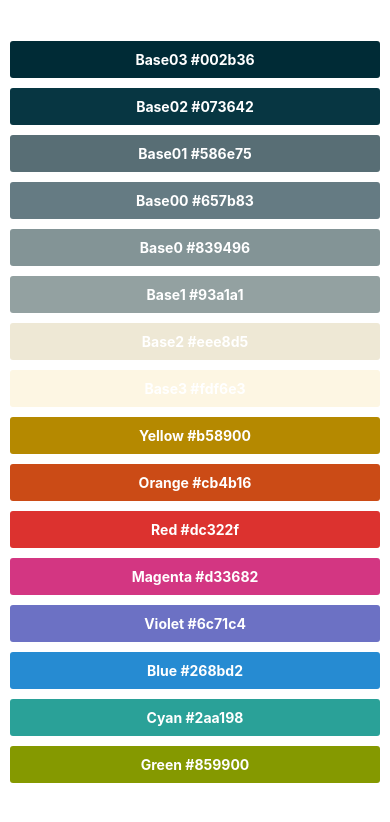
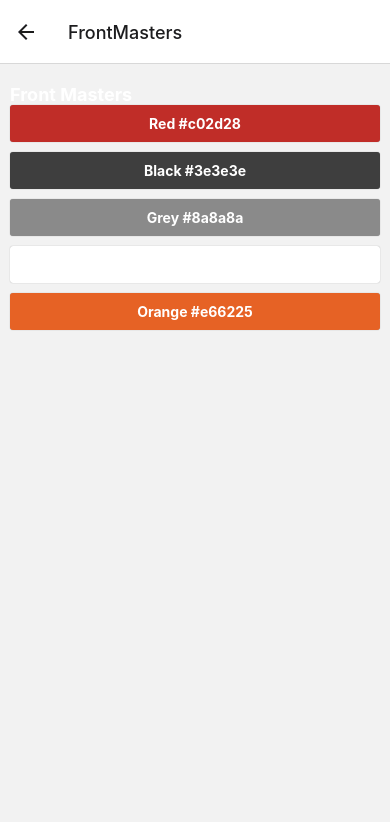
Before and after one commit to mayura-andrew/intro-to-reactnative, a React Native app: screen /FrontMasters in a window 390 px wide. Shown: the top 822 px of the page. Built offline with nearby package versions, Linux system fonts and the light colour scheme.

Commit message:
navigation solution

```diff
--- a/App.js
+++ b/App.js
@@ -1,72 +1,29 @@
-import { StatusBar } from 'expo-status-bar';
-import { StyleSheet,Text, View, SafeAreaView, FlatList } from 'react-native';
-import ColorBox from './components/ColorBox';
+import Home from './screens/Home';
+import ColorPalette from './screens/ColorPalette';
+import { createStackNavigator } from '@react-navigation/stack';
+import { NavigationContainer } from '@react-navigation/native';
+import 'react-native-gesture-handler';
+import React from 'react';
+import Rainbow from './screens/Rainbow';
+import FrontMasters from './screens/FrontMasters';
 
-
-const Color = props =>{
-  return (
-    <View style = {styles.color}>
-      <Text style = {styles.text}>{props.name}</Text>
-    </View>
-  );
-}
-
-const COLORS = [
-  { colorName: 'Base03', hexCode: '#002b36' },
-  { colorName: 'Base02', hexCode: '#073642' },
-  { colorName: 'Base01', hexCode: '#586e75' },
-  { colorName: 'Base00', hexCode: '#657b83' },
-  { colorName: 'Base0', hexCode: '#839496' },
-  { colorName: 'Base1', hexCode: '#93a1a1' },
-  { colorName: 'Base2', hexCode: '#eee8d5' },
-  { colorName: 'Base3', hexCode: '#fdf6e3' },
-  { colorName: 'Yellow', hexCode: '#b58900' },
-  { colorName: 'Orange', hexCode: '#cb4b16' },
-  { colorName: 'Red', hexCode: '#dc322f' },
-  { colorName: 'Magenta', hexCode: '#d33682' },
-  { colorName: 'Violet', hexCode: '#6c71c4' },
-  { colorName: 'Blue', hexCode: '#268bd2' },
-  { colorName: 'Cyan', hexCode: '#2aa198' },
-  { colorName: 'Green', hexCode: '#859900' },
-];
+const Stack = createStackNavigator();
 
 
 const App = () => {
   return (
-    <SafeAreaView style={styles.container}>
-    <FlatList style = {styles.container}
-    data={COLORS}
-    keyExtractor={item => item.hexCode}
-    renderItem={({ item }) => ( <ColorBox hexCode={item.hexCode} colorName={item.colorName} />
-    )}
-    ListHeaderComponent={<Text style={styles.heading}>Solarized</Text>} />
-    </SafeAreaView>
+
+    <NavigationContainer>
+      <Stack.Navigator>
+        <Stack.Screen name="Home" component={Home} />
+        <Stack.Screen name="ColorPalette" component={ColorPalette} />
+        <Stack.Screen name="Rainbow" component={Rainbow} />
+        <Stack.Screen name="FrontMasters" component={FrontMasters} />
+      </Stack.Navigator>
+    </NavigationContainer>
+
   );
 
 }
 
-const styles = StyleSheet.create({
-  container: {
-    paddingHorizontal: 10,
-    paddingTop: 40,
-    paddingTop: 10
-  },
-  text:{
-    color: "white",
-    fontWeight: 'bold',
-  },
-  color:{
-    padding: 10,
-    marginBottom: 10,
-    backgroundColor: "teal",
-    alignItems: 'center',
-  },
-  heading:{
-    fontSize: 18,
-    fontWeight: 'bold',
-    color: 'white',
-  }
-}
-);
-
 export default App;
--- a/components/ColorBox.js
+++ b/components/ColorBox.js
@@ -24,6 +24,11 @@ const styles = StyleSheet.create({
         justifyContent: 'center',
         alignItems: 'center',
         marginBottom: 10,
+        shadowColor: '#000',
+        shadowOffset: { width: 0, height: 0},
+        shadowOpacity: 0.4,
+        shadowRadius: 1,
+        elevation: 5,
     },
     text: {
         color: 'white',
--- /dev/null
+++ b/screens/ColorPalette.js
@@ -0,0 +1,87 @@
+import 'react-native-gesture-handler';
+import {  NavigationContainer } from '@react-navigation/native';
+import { StatusBar } from 'expo-status-bar';
+import { StyleSheet,Text, View, SafeAreaView, FlatList } from 'react-native';
+import ColorBox from '../components/ColorBox';
+
+
+const Color = props =>{
+  return (
+    <NavigationContainer>
+    <View style = {styles.color}>
+      <Text style = {styles.text}>{props.name}</Text>
+    </View>
+    </NavigationContainer>
+  );
+}
+
+const COLORS = [
+  { colorName: 'Base03', hexCode: '#002b36' },
+  { colorName: 'Base02', hexCode: '#073642' },
+  { colorName: 'Base01', hexCode: '#586e75' },
+  { colorName: 'Base00', hexCode: '#657b83' },
+  { colorName: 'Base0', hexCode: '#839496' },
+  { colorName: 'Base1', hexCode: '#93a1a1' },
+  { colorName: 'Base2', hexCode: '#eee8d5' },
+  { colorName: 'Base3', hexCode: '#fdf6e3' },
+  { colorName: 'Yellow', hexCode: '#b58900' },
+  { colorName: 'Orange', hexCode: '#cb4b16' },
+  { colorName: 'Red', hexCode: '#dc322f' },
+  { colorName: 'Magenta', hexCode: '#d33682' },
+  { colorName: 'Violet', hexCode: '#6c71c4' },
+  { colorName: 'Blue', hexCode: '#268bd2' },
+  { colorName: 'Cyan', hexCode: '#2aa198' },
+  { colorName: 'Green', hexCode: '#859900' },
+];
+
+
+const FRONTEND_MASTERS = [
+    { colorName: 'Red', hexCode: '#c02d28' },
+    { colorName: 'Black', hexCode: '#3e3e3e' },
+    { colorName: 'Grey', hexCode: '#8a8a8a' },
+    { colorName: 'White', hexCode: '#ffffff' },
+    { colorName: 'Orange', hexCode: '#e66225' },
+];
+
+const ColorPalette = () => {
+  return (
+    <SafeAreaView style={styles.container}>
+    <FlatList style = {styles.container}
+    data={COLORS}
+    keyExtractor={item => item.hexCode}
+    renderItem={({ item }) => ( <ColorBox hexCode={item.hexCode} colorName={item.colorName} />
+    )}
+    ListHeaderComponent={<Text style={styles.heading}>Solarized</Text>} />
+    </SafeAreaView>
+  );
+
+}
+
+
+
+
+const styles = StyleSheet.create({
+  container: {
+    paddingHorizontal: 10,
+    paddingTop: 40,
+    paddingTop: 10
+  },
+  text:{
+    color: "white",
+    fontWeight: 'bold',
+  },
+  color:{
+    padding: 10,
+    marginBottom: 10,
+    backgroundColor: "teal",
+    alignItems: 'center',
+  },
+  heading:{
+    fontSize: 18,
+    fontWeight: 'bold',
+    color: 'white',
+  }
+}
+);
+
+export default ColorPalette;
--- /dev/null
+++ b/screens/FrontMasters.js
@@ -0,0 +1,68 @@
+import 'react-native-gesture-handler';
+import {  NavigationContainer } from '@react-navigation/native';
+import { StatusBar } from 'expo-status-bar';
+import { StyleSheet,Text, View, SafeAreaView, FlatList } from 'react-native';
+import ColorBox from '../components/ColorBox';
+
+
+const Color = props =>{
+  return (
+    <NavigationContainer>
+    <View style = {styles.color}>
+      <Text style = {styles.text}>{props.name}</Text>
+    </View>
+    </NavigationContainer>
+  );
+}
+
+
+const FRONTEND_MASTERS = [
+    { colorName: 'Red', hexCode: '#c02d28' },
+    { colorName: 'Black', hexCode: '#3e3e3e' },
+    { colorName: 'Grey', hexCode: '#8a8a8a' },
+    { colorName: 'White', hexCode: '#ffffff' },
+    { colorName: 'Orange', hexCode: '#e66225' },
+];
+
+const FrontMasters = () => {
+  return (
+    <SafeAreaView style={styles.container}>
+    <FlatList style = {styles.container}
+    data={FRONTEND_MASTERS}
+    keyExtractor={item => item.hexCode}
+    renderItem={({ item }) => ( <ColorBox hexCode={item.hexCode} colorName={item.colorName} />
+    )}
+    ListHeaderComponent={<Text style={styles.heading}>Front Masters</Text>} />
+    </SafeAreaView>
+  );
+
+}
+
+
+
+
+const styles = StyleSheet.create({
+  container: {
+    paddingHorizontal: 10,
+    paddingTop: 40,
+    paddingTop: 10
+  },
+  text:{
+    color: "white",
+    fontWeight: 'bold',
+  },
+  color:{
+    padding: 10,
+    marginBottom: 10,
+    backgroundColor: "teal",
+    alignItems: 'center',
+  },
+  heading:{
+    fontSize: 18,
+    fontWeight: 'bold',
+    color: 'white',
+  }
+}
+);
+
+export default FrontMasters;
--- /dev/null
+++ b/screens/Home.js
@@ -0,0 +1,20 @@
+import react from "react";
+import { View, Text, StyleSheet, TouchableOpacity } from "react-native";
+
+const Home = ({navigation}) => {
+    return (
+        <View>
+            <TouchableOpacity onPress={() => navigation.push('ColorPalette')}>
+            <Text>Solarized</Text>
+            </TouchableOpacity>
+            <TouchableOpacity onPress={() => navigation.push('Rainbow')}>
+            <Text>Rainbow</Text>
+            </TouchableOpacity>
+            <TouchableOpacity onPress={() => navigation.push('FrontMasters')}>
+            <Text>Front Masters</Text>
+            </TouchableOpacity>
+        </View>
+    )
+}
+
+export default Home;
--- /dev/null
+++ b/screens/Rainbow.js
@@ -0,0 +1,67 @@
+import 'react-native-gesture-handler';
+import {  NavigationContainer } from '@react-navigation/native';
+import { StatusBar } from 'expo-status-bar';
+import { StyleSheet,Text, View, SafeAreaView, FlatList } from 'react-native';
+import ColorBox from '../components/ColorBox';
+
+
+const Color = props =>{
+  return (
+    <NavigationContainer>
+    <View style = {styles.color}>
+      <Text style = {styles.text}>{props.name}</Text>
+    </View>
+    </NavigationContainer>
+  );
+}
+
+
+const RAINBOW = [
+    { colorName: 'Red', hexCode: '#FF0000' },
+    { colorName: 'Orange', hexCode: '#FF7F00' },
+    { colorName: 'Yellow', hexCode: '#FFFF00' },
+    { colorName: 'Green', hexCode: '#00FF00' },
+    { colorName: 'Violet', hexCode: '#8B00FF' },
+  ];
+
+
+const Rainbow = () => {
+  return (
+    <SafeAreaView style={styles.container}>
+    <FlatList style = {styles.container}
+    data={RAINBOW}
+    keyExtractor={item => item.hexCode}
+    renderItem={({ item }) => ( <ColorBox hexCode={item.hexCode} colorName={item.colorName} />
+    )}
+    ListHeaderComponent={<Text style={styles.heading}>Rainbow</Text>} />
+    </SafeAreaView>
+  );
+
+}
+
+
+const styles = StyleSheet.create({
+  container: {
+    paddingHorizontal: 10,
+    paddingTop: 40,
+    paddingTop: 10
+  },
+  text:{
+    color: "white",
+    fontWeight: 'bold',
+  },
+  color:{
+    padding: 10,
+    marginBottom: 10,
+    backgroundColor: "teal",
+    alignItems: 'center',
+  },
+  heading:{
+    fontSize: 18,
+    fontWeight: 'bold',
+    color: 'white',
+  }
+}
+);
+
+export default Rainbow;
```
Also changed, not shown: components/PalettePreview.js (added, +17 -0 lines), package.json (+8 -3 lines), 1 other file (tests, documents, lock files or other folders).
